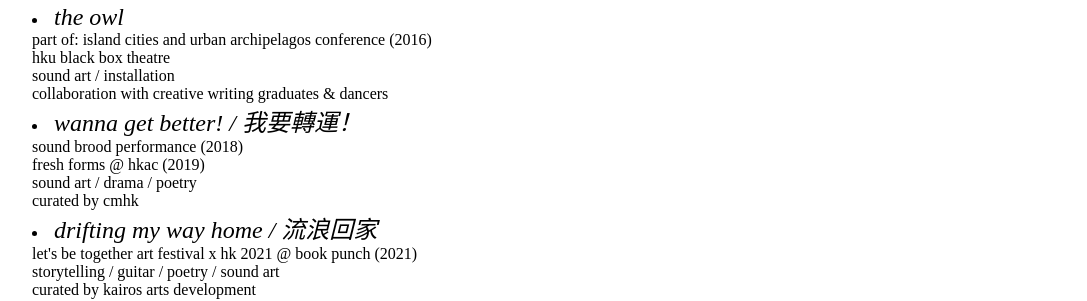
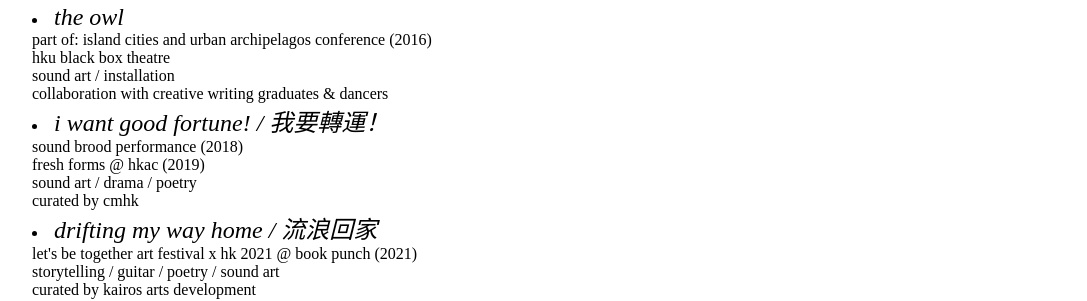
Before and after one commit to maksuihin/maksuihin.github.io, a Jekyll site: the page built from performance.html, in a window 1280 px wide. Shown: the part 600-901 px from the top of the page, without its empty margins (96-1183 px from the left). Built offline with Jekyll 4.4.1, drawn with Linux system fonts in a browser that asks for light colours.

Commit message:
Update performance.html

```diff
--- a/performance.html
+++ b/performance.html
@@ -30,7 +30,7 @@ title: film/performance by MAK, Sui-hin
 				</br>sound art / installation
 				</br>collaboration with creative writing graduates & dancers</li>
 
-		<li><em>wanna get better! / <span lang="zh">我要轉運！</span></em>
+		<li><em>i want good fortune! / <span lang="zh">我要轉運！</span></em>
 				</br>sound brood performance (2018)
     				</br>fresh forms @ hkac (2019)
 				</br>sound art / drama / poetry
```
